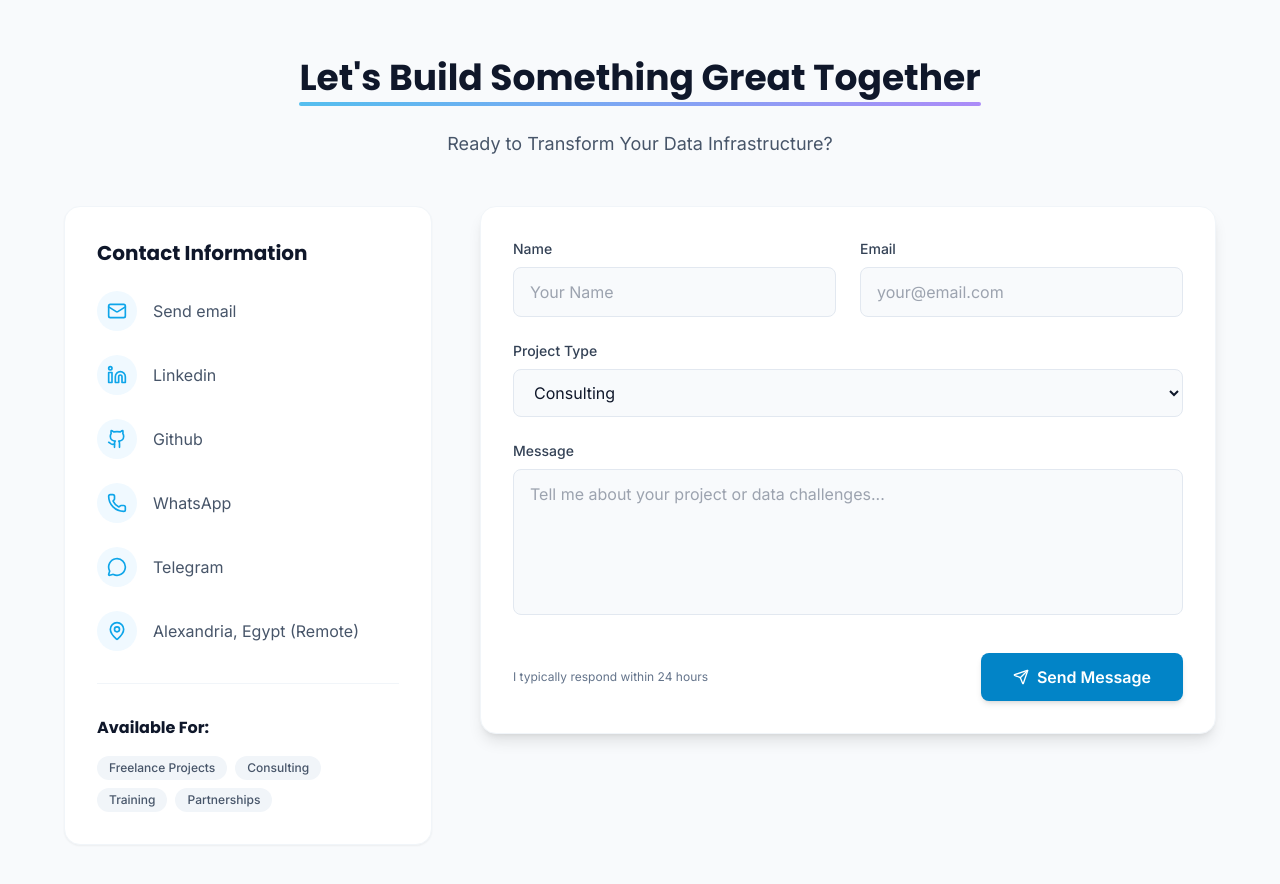
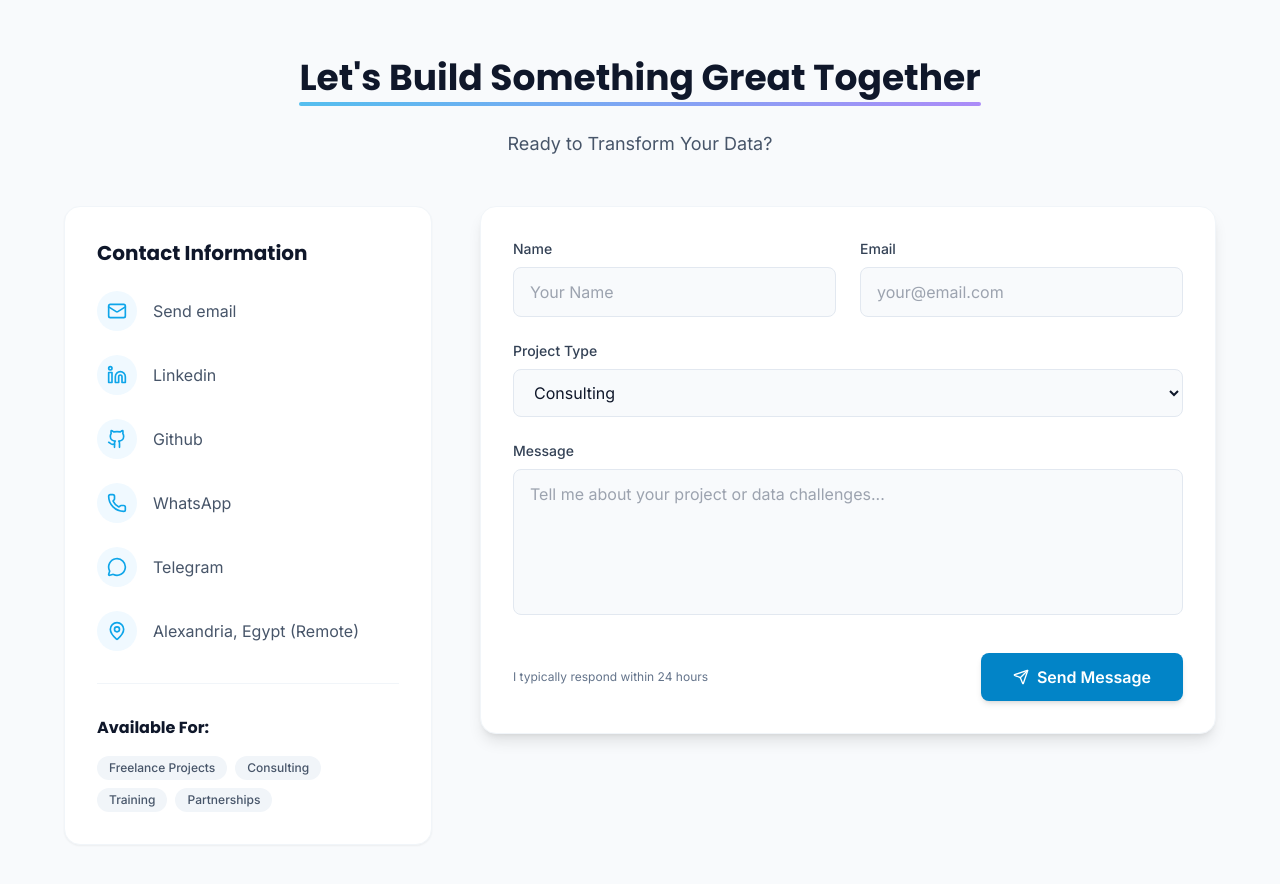
Before and after one commit to aymanibrahim/portfolio, a React (Vite) app: page / in a window 1280 px wide. Shown: the part 9040-9924 px from the top of the page. Built offline with nearby package versions, Linux system fonts and the light colour scheme.

Commit message:
Modify Contact

```diff
--- a/components/Contact.tsx
+++ b/components/Contact.tsx
@@ -68,7 +68,7 @@ const Contact: React.FC = () => {
         <FadeIn>
           <SectionHeading
             title="Let's Build Something Great Together"
-            subtitle="Ready to Transform Your Data Infrastructure?"
+            subtitle="Ready to Transform Your Data?"
           />
         </FadeIn>
 
```
